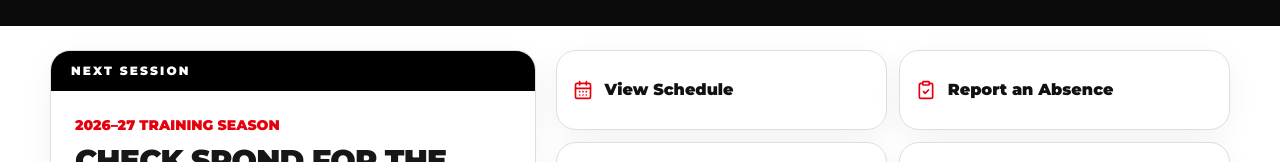
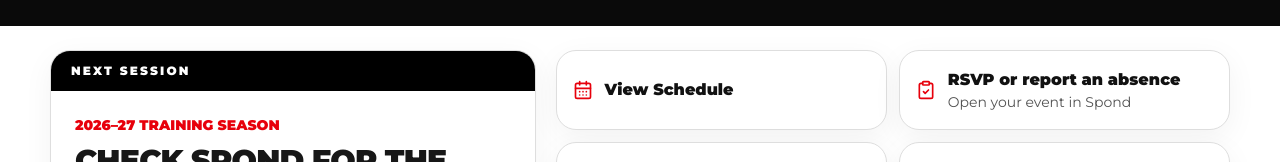
Before and after one commit to dang85ai/dg-claud, a Next.js app: page / in a window 1280 px wide. Shown: the part 497-659 px from the top of the page. Built offline with nearby package versions, Linux system fonts and the light colour scheme; no server answers.

Commit message:
Route homepage attendance actions to Spond

```diff
--- a/app/page.tsx
+++ b/app/page.tsx
@@ -17,6 +17,7 @@ import { PublicShell } from "@/components/PublicShell";
 import { SectionHeader } from "@/components/SectionHeader";
 import { PwaRegister } from "@/components/PwaRegister";
 import { ApprovedPageBanner } from "@/components/ApprovedPageBanner";
+import { SPOND_URL } from "@/lib/team-config";
 
 export const metadata: Metadata = {
   title: { absolute: "Caledon United FC 2018 Girls | 2026–27 Team Hub" },
@@ -60,10 +61,13 @@ export default function HomePage() {
                 <CalendarDays className="shrink-0 text-red-600" size={20} />
                 <span className="font-black">View Schedule</span>
               </Link>
-              <Link href="/login" className="card flex min-h-20 items-center gap-3 p-4 hover:border-red-500">
-                <ClipboardCheck className="shrink-0 text-red-600" size={20} />
-                <span className="font-black">Report an Absence</span>
-              </Link>
+              <a href={SPOND_URL} className="card flex min-h-20 items-center gap-3 p-4 hover:border-red-500">
+                <ClipboardCheck aria-hidden="true" className="shrink-0 text-red-600" size={20} />
+                <span>
+                  <span className="block font-black">RSVP or report an absence</span>
+                  <span className="block text-sm text-neutral-600">Open your event in Spond</span>
+                </span>
+              </a>
               <Link href="/contact" className="card flex min-h-20 items-center gap-3 p-4 hover:border-red-500">
                 <Mail className="shrink-0 text-red-600" size={20} />
                 <span className="font-black">Contact Team Manager</span>
```
